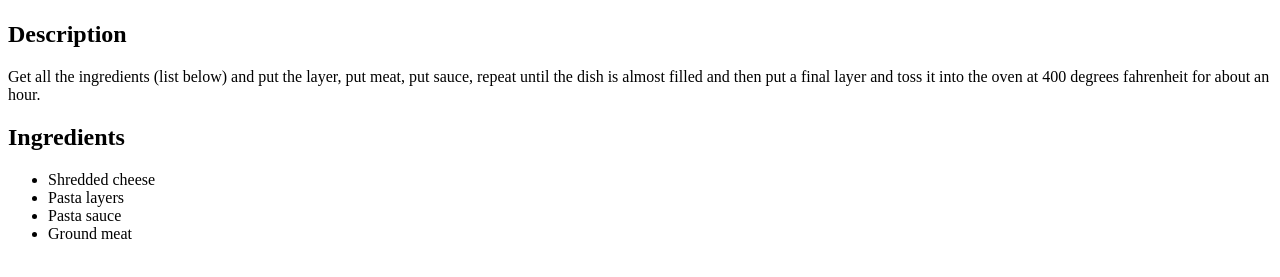
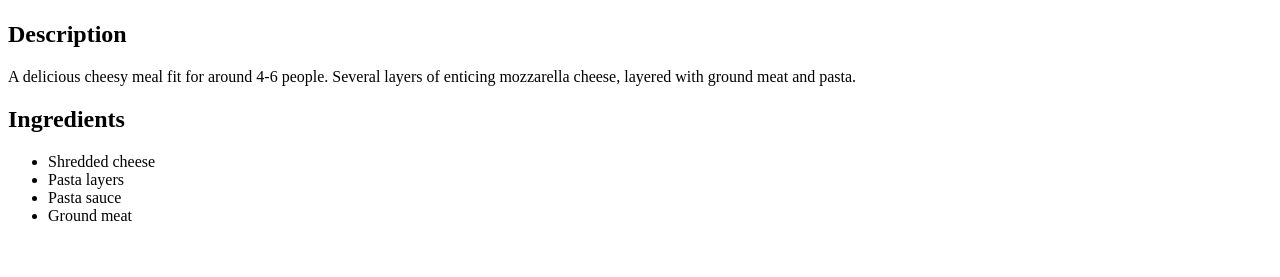
Before and after one commit to lostshelf/odin-recipes, a plain HTML site: page recipes/lasagna.html in a window 1280 px wide. Shown: the part 383-660 px from the top of the page. Drawn offline with Linux system fonts and the light colour scheme.

Commit message:
Update lasagna.html description

```diff
--- a/recipes/lasagna.html
+++ b/recipes/lasagna.html
@@ -10,7 +10,7 @@
 
     <h2>Description</h2>
     <p>
-      Get all the ingredients (list below) and put the layer, put meat, put sauce, repeat until the dish is almost filled and then put a final layer and toss it into the oven at 400 degrees fahrenheit for about an hour.
+      A delicious cheesy meal fit for around 4-6 people. Several layers of enticing mozzarella cheese, layered with ground meat and pasta.
     </p>
     <h2>Ingredients</h2>
     <ul>
```
